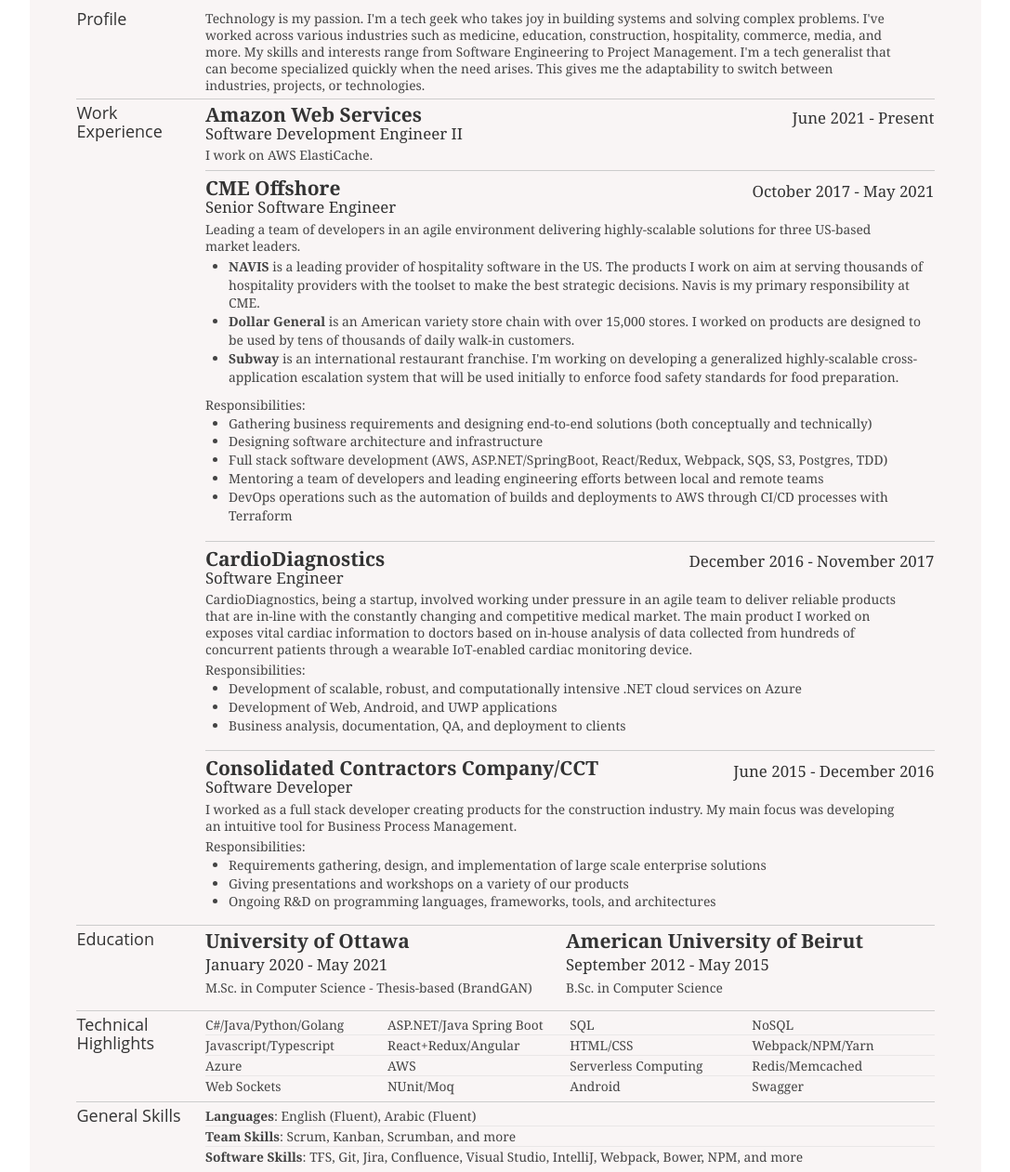
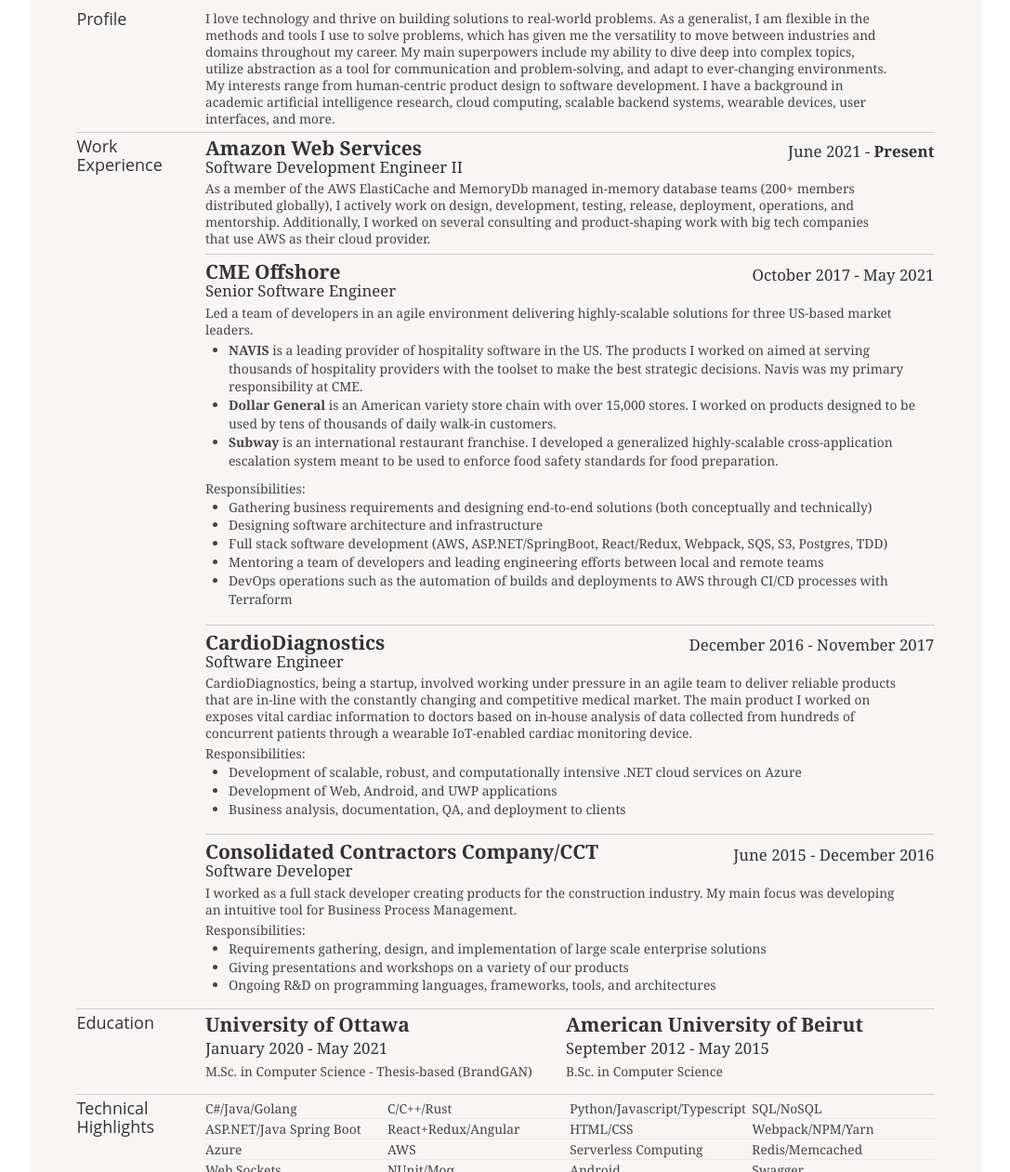
Before and after one commit to katerji92/katerji92.github.io, a website: page CV/index.html in a window 1280 px wide. Shown: the part 117-1378 px from the top of the page at 93% size, without its empty margins (96-1183 px from the left). Drawn offline with Linux system fonts and the light colour scheme.

Commit message:
Updated resume

```diff
--- a/CV/index.html
+++ b/CV/index.html
@@ -31,9 +31,6 @@
                     </div>
                     <div id="contactDetails" class="quickFade delayFour">
                         <ul class="list-unstyled">
-                            <li><a href="http://www.mostafakaterji.com/CV/"><span
-                                        class="glyphicon glyphicon-globe"></span>:
-                                    www.mostafakaterji.com/CV/</a></li>
                             <li><a href="mailto:mostafakaterji@gmail.com"><span
                                         class="glyphicon glyphicon-envelope"></span>:
                                     mostafakaterji@gmail.com</a></li>
@@ -42,6 +39,9 @@
                                     https://www.linkedin.com/in/mostafaelkaterji</a></li>
                             <li><a href="tel:+13439877198"><span class="glyphicon glyphicon-earphone"></span>:
                                     +1 343 987-7198</a></li>
+                            <li><a href="http://www.mostafakaterji.com/CV/"><span
+                                class="glyphicon glyphicon-map-marker"></span>:
+                            Toronto, Ontario, Canada</a></li>
                         </ul>
                     </div>
                     <div class="clear"></div>
@@ -57,13 +57,9 @@
                             </div>
                             <div class="yui-u">
                                 <p class="lead">
-                                    Technology is my passion. I'm a tech geek who takes joy in building
-                                    systems and solving complex problems. I've worked across various
-                                    industries such as medicine, education, construction, hospitality, commerce,
-                                    media, and more.
-                                    My skills and interests range from Software Engineering to Project Management.
-                                    I'm a tech generalist that can become specialized quickly when the need arises. This
-                                    gives me the adaptability to switch between industries, projects, or technologies.
+                                    I love technology and thrive on building solutions to real-world problems. As a generalist, I am flexible in the methods and tools I use to solve problems, which has given me the versatility to move between industries and domains throughout my career. My main superpowers include my ability to dive deep into complex topics, utilize abstraction as a tool for communication and problem-solving, and adapt to ever-changing environments.
+
+                                    My interests range from human-centric product design to software development. I have a background in academic artificial intelligence research, cloud computing, scalable backend systems, wearable devices, user interfaces, and more.
                                     <!-- Software Engineer. <b>Extremely passionate</b> towards technology and building
                                     systems. My passion drives my <b>fast learning</b> abilities, crucial in a world
                                     that's evolving so fast. <b>I <u>love</u> innovation</b>, thinking outside the box
@@ -88,9 +84,9 @@
                                 <div class="job">
                                     <h2><strong>Amazon Web Services</strong></h2>
                                     <h3>Software Development Engineer II</h3>
-                                    <h4>June 2021 - Present</h4>
+                                    <h4>June 2021 - <b>Present</b></h4>
                                     <p>
-                                        I work on AWS ElastiCache.
+                                        As a member of the AWS ElastiCache and MemoryDb managed in-memory database teams (200+ members distributed globally), I actively work on design, development, testing, release, deployment, operations, and mentorship. Additionally, I worked on several consulting and product-shaping work with big tech companies that use AWS as their cloud provider.
                                     </p>
                                 </div>
                             </div>
@@ -102,7 +98,7 @@
                                     <h3>Senior Software Engineer</h3>
                                     <h4>October 2017 - May 2021</h4>
                                     <p>
-                                        Leading a team of developers in an agile environment delivering
+                                        Led a team of developers in an agile environment delivering
                                         highly-scalable
                                         solutions for three US-based market leaders.
                                         <div class="responsibilities-block">
@@ -110,22 +106,20 @@
                                                 <li>
                                                     <b>NAVIS</b> is a leading provider of hospitality software in
                                                     the US.
-                                                    The products I work on aim at serving thousands of hospitality
+                                                    The products I worked on aimed at serving thousands of hospitality
                                                     providers with the toolset to make the best strategic decisions.
-                                                    Navis is my primary responsibility at CME.
+                                                    Navis was my primary responsibility at CME.
                                                 </li>
                                                 <li>
                                                     <b>Dollar General</b> is an American variety store chain with
                                                     over
-                                                    15,000 stores. I worked on products are designed to be used by
+                                                    15,000 stores. I worked on products designed to be used by
                                                     tens
                                                     of thousands of daily walk-in customers.
                                                 </li>
                                                 <li>
-                                                    <b>Subway</b> is an international restaurant franchise. I'm
-                                                    working
-                                                    on developing a generalized highly-scalable cross-application
-                                                    escalation system that will be used initially to enforce food
+                                                    <b>Subway</b> is an international restaurant franchise. I developed a generalized highly-scalable cross-application
+                                                    escalation system meant to be used to enforce food
                                                     safety standards for food preparation.
                                                 </li>
                                             </ul>
@@ -274,25 +268,25 @@
                             </div>
                             <div class="yui-u">
                                 <ul class="talent lines">
-                                    <li>C#/Java/Python/Golang</li>
-                                    <li>Javascript/Typescript</li>
+                                    <li>C#/Java/Golang</li>
+                                    <li>ASP.NET/Java Spring Boot</li>
                                     <li>Azure</li>
                                     <li class="last">Web Sockets</li>
                                 </ul>
                                 <ul class="talent lines">
-                                    <li>ASP.NET/Java Spring Boot</li>
+                                    <li>C/C++/Rust</li>
                                     <li>React+Redux/Angular</li>
                                     <li>AWS</li>
                                     <li class="last">NUnit/Moq</li>
                                 </ul>
                                 <ul class="talent lines">
-                                    <li>SQL</li>
+                                    <li>Python/Javascript/Typescript</li>
                                     <li>HTML/CSS</li>
                                     <li>Serverless Computing</li>
                                     <li class="last">Android</li>
                                 </ul>
                                 <ul class="talent lines">
-                                    <li>NoSQL</li>
+                                    <li>SQL/NoSQL</li>
                                     <li>Webpack/NPM/Yarn</li>
                                     <li>Redis/Memcached</li>
                                     <li class="last">Swagger</li>
@@ -306,7 +300,6 @@
                             </div>
                             <div class="yui-u">
                                 <ul class="talent lines" style="width:100%;">
-                                    <li><b>Languages</b>: English (Fluent), Arabic (Fluent)</li>
                                     <li>
                                         <b>Team Skills</b>: Scrum, Kanban, Scrumban, and more
                                     </li>
@@ -316,7 +309,7 @@
                             </div>
                         </div>
                         <!--// .yui-gf-->
-                        <div class="yui-gf">
+                        <div class="yui-gf last">
                             <div class="yui-u first">
                                 <h2>Publications</h2>
                             </div>
@@ -395,19 +388,6 @@
                             </div>
                         </div> -->
                         <!--// .yui-gf -->
-                        <div class="yui-gf last">
-                            <div class="yui-u first">
-                                <h2>References</h2>
-                            </div>
-                            <div class="yui-u">
-                                <div>
-                                    <h2></h2>
-                                    <h3></h3>
-                                    <h4></h4>
-                                    <p>Available upon request</p>
-                                </div>
-                            </div>
-                        </div>
                         <!--// .yui-gf -->
                     </div>
                     <!--// .yui-b -->
@@ -417,7 +397,7 @@
             <!--// bd -->
             <div id="ft">
                 <p>Mostafa El-Katerji &mdash; <a href="mailto:mostafakaterji@gmail.com">mostafakaterji@gmail.com</a>
-                    &mdash; +1 343 987-7198 &mdash; Ontario, Canada</p>
+                    &mdash; +1 343 987-7198 &mdash; Toronto, Canada</p>
             </div>
             <!--// footer -->
         </div>
```
